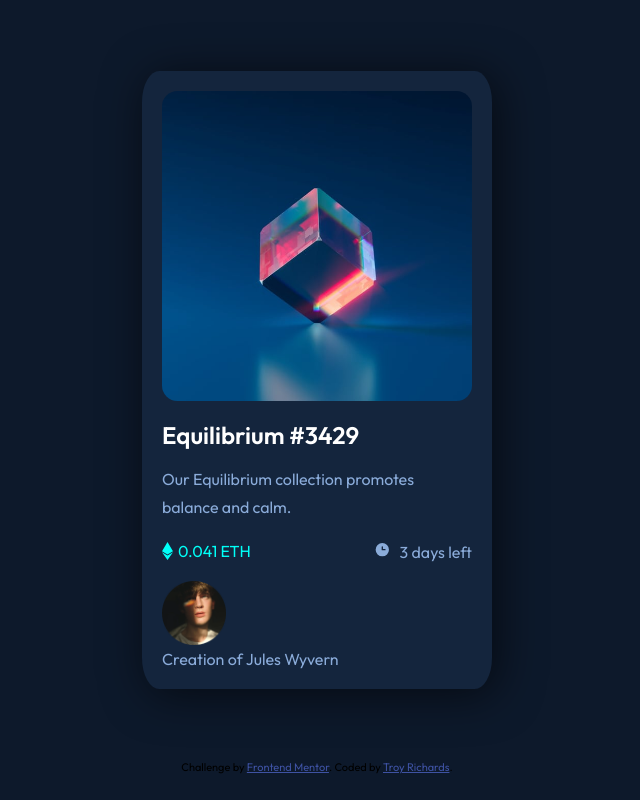
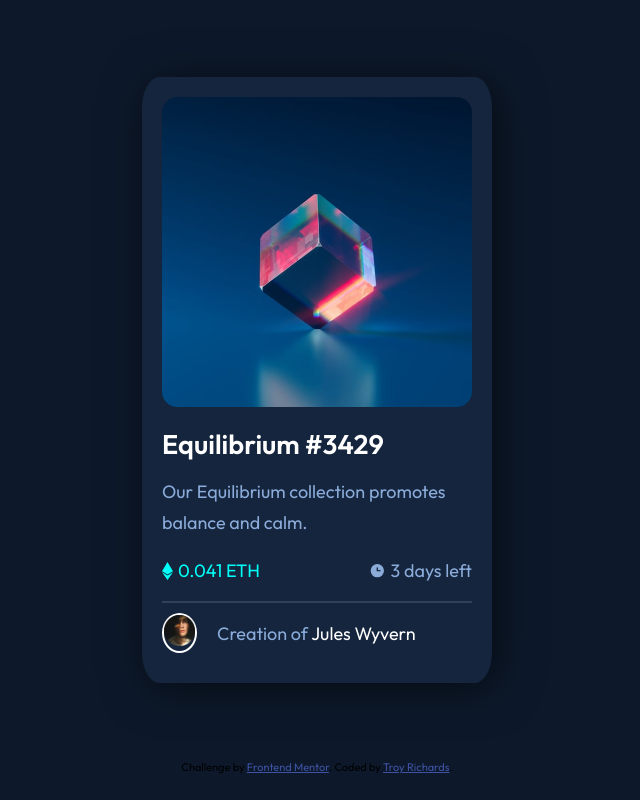
Before and after one commit to AyeTone/NTF-Card-Preview, a plain HTML site: page index.html in a window 1280 px wide. Shown: the whole page, without its empty margins (323-963 px from the left). Drawn offline with Linux system fonts and the light colour scheme.

Commit message:
Finishing Touches

```diff
--- a/css/main.css
+++ b/css/main.css
@@ -21,6 +21,7 @@
 body {
     background-color: var(--main-BG);
     font-family: 'Outfit', sans-serif;
+    font-size: 18px;
 }
 
 h1{
@@ -90,6 +91,7 @@ p {
 .card-info h1 {
     padding: 15px 0;
     font-size: 1.5em;
+    transition: color .25s ease-in-out;
 }
 
 .card-info p {
@@ -103,6 +105,7 @@ p {
     display: flex;
     justify-content: space-between;
     padding-bottom: 1.2rem;
+    border-bottom: 2px solid var(--border-line)
 }
 
 
@@ -116,11 +119,33 @@ p {
     align-items: center;
 }
 
-hr {
-    border-color: var(--border-line);
+/*      Card Bottom      */
+
+.card-bottom {
+    display: flex;
+    align-items: center;
+    padding: 10px 0;
+}
+
+.avatar-wrapper {
+    width: 35px;
+    border: 2px solid white;
+    border-radius: 50%;
+    margin-right: 20px;
+}
+
+span {
+    color: white;
+    transition: color .25s ease-in-out;
+}
+
+span:hover,
+h1:hover {
+    color: var(--price);
 }
 
 
-.acc-avatar {
-    width: 4em;
+/*      Media Query      */
+
+
 }
--- a/index.html
+++ b/index.html
@@ -49,24 +49,28 @@
       <div class="card-time-price">
           <div class="pricing">
             <p class="price">
-            <img class="icons" src="/images/icon-ethereum.svg" alt="ethereum">
+              <img class="icons" src="/images/icon-ethereum.svg" alt="ethereum">
               0.041 ETH
             </p>
           </div>
           <div class="time">
+            <img class="icons" src="/images/icon-clock.svg" alt="clock">
             <p>
-              <img class="icons" src="/images/icon-clock.svg" alt="clock">
               3 days left
             </p>
           </div>
       </div>
 
       <!--    Card Bottom    -->
-      <div class="cardbottom">
-        <img class="acc-avatar" src="/images/image-avatar.png" alt="avatar">
-        <p>
-          Creation of <span>Jules Wyvern</span>
-        </p>
+      <div class="card-bottom">
+        <div class="avatar-wrapper">
+          <img class="acc-avatar" src="/images/image-avatar.png" alt="avatar">
+        </div>
+        <div class="creator">
+          <p>
+            Creation of <span>Jules Wyvern</span>
+          </p>
+        </div>
       </div>
     </div>
   </div>
```
